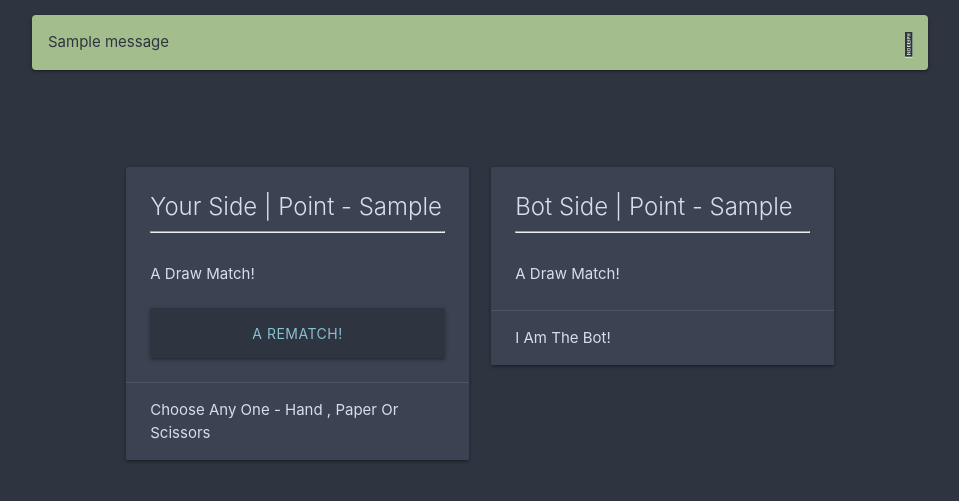
After one commit to JumpCourseLabs/JumpCourse_Capstone_RPS, a Flask app: template app/templates/__game.html in a window 1280 px wide. The commit adds this page. Shown: the top 501 px of the page, without its empty margins (160-1119 px from the left). Run offline with Flask 2, Linux system fonts and the light colour scheme; the template is opened without the code that fills it: most values are stand-ins (such as "Sample title", 1, 10 or a date in 2020); one stand-in notice (Sample message) is shown; some libraries are stand-ins or nearby versions.

Commit message:
updates and bugfixes

```diff
--- /dev/null
+++ b/app/app.py
@@ -0,0 +1,44 @@
+from flask import Flask , redirect , url_for
+from flask.helpers import flash
+from flask.templating import render_template
+from utils.game import Game
+
+app = Flask(__name__)
+game = Game()
+
+app.config['SECRET_KEY'] = 'dattebayo!'
+
+@app.route('/')
+def home_page():
+    return render_template('__home_page.html')
+
+@app.route('/game')
+def rps_game():
+    if(game.is_in_progress):
+        if(game.winner == 'Bot'):
+            flash('Opps! The Bot Got The Point' , category='fail')
+        elif(game.winner == 'Draw'):
+            flash('Both Are Same! ' , category='yellow')
+        else:
+            flash('Good! You Got The Point' , category='success')
+
+        game.winner = None
+        game.is_in_progress = False
+
+    return render_template('__game.html' , choosed = game.started , value = game.user , value_bot = game.bot , player_point = game.player_score , bot_point = game.bot_score , games = game.games)
+
+@app.route('/select/<option>')
+def select(option):
+    game.set_winner(option)
+
+    game.is_in_progress = True
+
+    game.started = True
+
+    return redirect(url_for('rps_game'))
+
+@app.route('/rematch')
+def rematch():
+    game.refresh_content()
+
+    return redirect(url_for('rps_game'))
--- a/app/static/styles/styles.css
+++ b/app/static/styles/styles.css
@@ -55,12 +55,12 @@ body {
   font-size: 70px;
 }
 
-.materialert.lose {
+.materialert.error {
   background-color: #bf616a;
   color: #d8dee9;
 }
 
-.materialert.win {
+.materialert.success {
   background-color: #a3be8c;
   color: #2e3440;
 }
@@ -103,7 +103,7 @@ body {
   right: 5px;
 }
 
-.draw{
+.yellow{
     background-color: #EBCB8B;
     color: #2e3440;
 }
--- /dev/null
+++ b/app/templates/__basic_layout.html
@@ -0,0 +1,53 @@
+<!DOCTYPE html>
+<html lang="en">
+
+<head>
+    <meta charset="UTF-8">
+    <meta http-equiv="X-UA-Compatible" content="IE=edge">
+    <meta name="viewport" content="width=device-width, initial-scale=1.0">
+    <title>Rock , Paper , Scissors!</title>
+</head>
+
+<body>
+    <div class="container">
+        {% for i in get_flashed_messages(with_categories=True) %} {% if i[0] ==
+        'success' %}
+        <div class="materialert success">
+            <span>{{ i[1] }}</span>
+            <button type="button" class="close-alert"><i class="fad fa-times"></i></button>
+        </div>
+        {% elif i[0] == 'yellow' %}
+        <div class="materialert yellow">
+            <span>{{ i[1] }}</span>
+            <button type="button" class="close-alert"><i class="fad fa-times"></i></button>
+        </div>
+        {% else %}
+        <div class="materialert error">
+            <span>{{ i[1] }}</span>
+            <button type="button" class="close-alert"><i class="fad fa-times"></i></button>
+        </div>
+        {% endif %} {% endfor %}
+    </div>
+        {% block body %}
+
+        {% endblock %}
+        <link rel="stylesheet" href="https://cdnjs.cloudflare.com/ajax/libs/materialize/1.0.0/css/materialize.min.css">
+
+        <link rel="stylesheet" type="text/css" href="{{ url_for('static',filename='styles/styles.css') }}">
+
+        <link rel="stylesheet" href="https://pro.fontawesome.com/releases/v5.10.0/css/all.css"
+            integrity="sha384-AYmEC3Yw5cVb3ZcuHtOA93w35dYTsvhLPVnYs9eStHfGJvOvKxVfELGroGkvsg+p"
+            crossorigin="anonymous" />
+
+        <script src="https://code.jquery.com/jquery-3.6.0.js"
+            integrity="sha256-H+K7U5CnXl1h5ywQfKtSj8PCmoN9aaq30gDh27Xc0jk=" crossorigin="anonymous"></script>
+
+        <script>
+            $(".materialert .close-alert").click(function () {
+                $(this).parent().hide("slow");
+            });
+        </script>
+
+</body>
+
+</html>
--- a/app/templates/game.html
+++ b/app/templates/__game.html
@@ -1,4 +1,4 @@
-{% extends "index.html" %}
+{% extends "__basic_layout.html" %}
 
 {% block body %}
 <div class="row">
@@ -34,11 +34,11 @@
                     </a>
                 {% else %}
                     {% if player_point > bot_point %}
-                        <div class="win">You Are The Winner!</div>
+                        <div class="winner">You Are The Winner!</div>
                     {% elif player_point < bot_point %}
-                        <div class="win">You Lost The Match</div>
+                        <div class="winner">You Lost The Match</div>
                     {% else %}
-                        <div class="win">A Draw Match!</div>
+                        <div class="winner">A Draw Match!</div>
                     {% endif %}
                     <br>
                     <a class="button rematch btn" href="/rematch">
@@ -80,11 +80,11 @@
                     </div>
                 {% else %}
                     {% if player_point > bot_point %}
-                        <div class="win">You Lost The Match :(</div>
+                        <div class="winner">You Lost The Match :(</div>
                     {% elif player_point < bot_point %}
-                        <div class="win">You Won The Match :) </div>
+                        <div class="winner">You Won The Match :) </div>
                     {% else %}
-                        <div class="win">A Draw Match!</div>
+                        <div class="winner">A Draw Match!</div>
                     {% endif %}
                 {% endif %}
                 </p>
--- a/app/templates/index.html
+++ b/app/templates/__home_page.html
@@ -1,9 +1,9 @@
-{% extends "layout.html" %}
+{% extends "__basic_layout.html" %}
 
 {% block body %}
 <div class="container">
     <div class="header">
-        Welcome To My JUMP Capstone Project!
+        Welcome To PyRPS Game!
     </div>
 
     <a class="btn width" href="/game">Let's Play! <i class="fad fa-arrow-right"></i></a>
```
Also changed, not shown: app/main.py (deleted, +0 -46 lines), app/templates/layout.html (deleted, +0 -59 lines), app/utils/game.py (+10 -8 lines).
